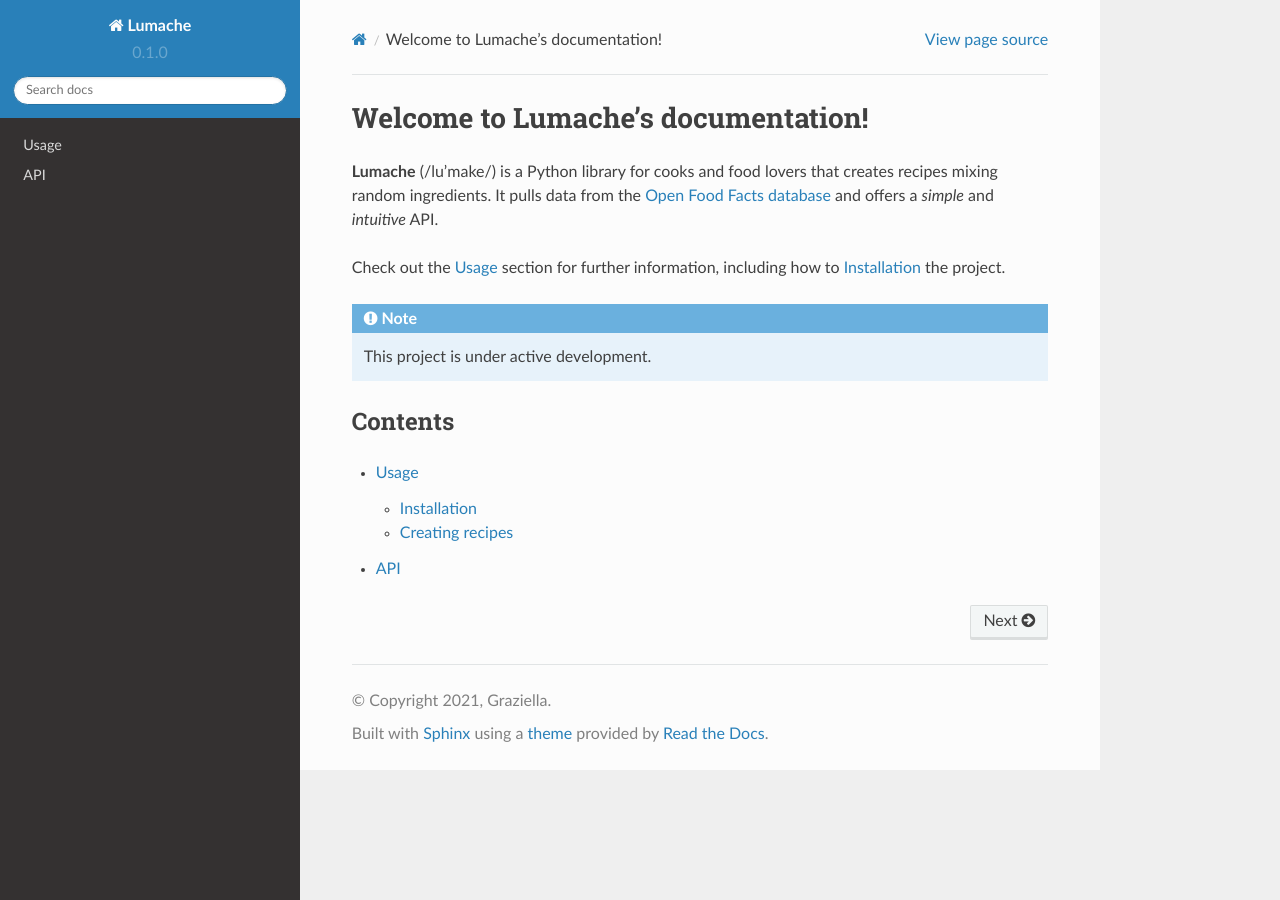
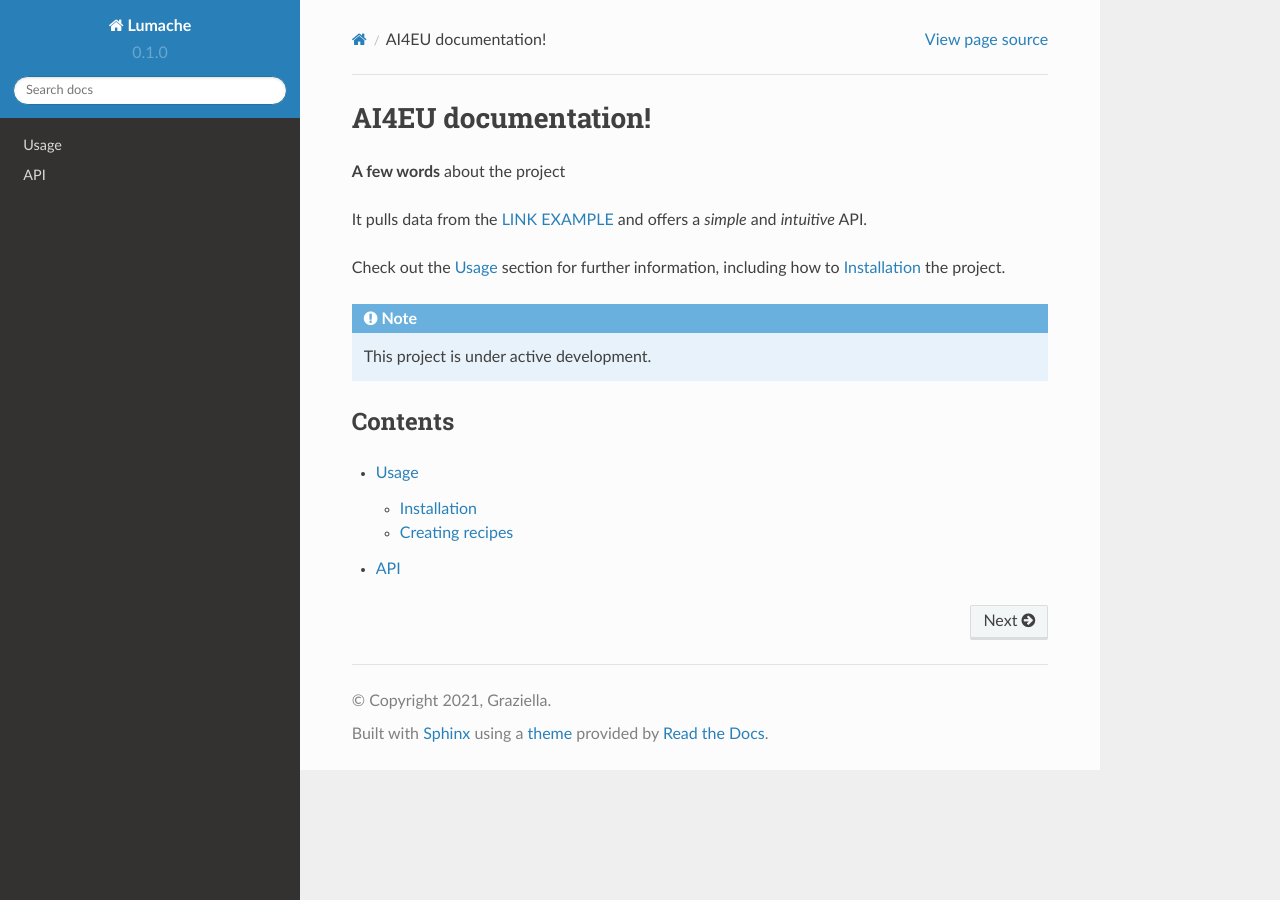
Before and after one commit to AlexJoom/test-ai4eu-documentation, a Sphinx documentation site: the page built from docs/source/index.rst, in a window 1280 px wide. Built offline with Sphinx 7.4.7 and the Read the Docs theme 2.0.0, drawn with Linux system fonts in a browser that asks for light colours.

Commit message:
test an update
test

```diff
--- a/docs/source/index.rst
+++ b/docs/source/index.rst
@@ -1,9 +1,9 @@
-Welcome to Lumache's documentation!
+AI4EU documentation!
 ===================================
 
-**Lumache** (/lu'make/) is a Python library for cooks and food lovers
-that creates recipes mixing random ingredients.
-It pulls data from the `Open Food Facts database <https://world.openfoodfacts.org/>`_
+**A few words** about the project
+
+It pulls data from the `LINK EXAMPLE <https://www.google.com/>`_
 and offers a *simple* and *intuitive* API.
 
 Check out the :doc:`usage` section for further information, including
```
